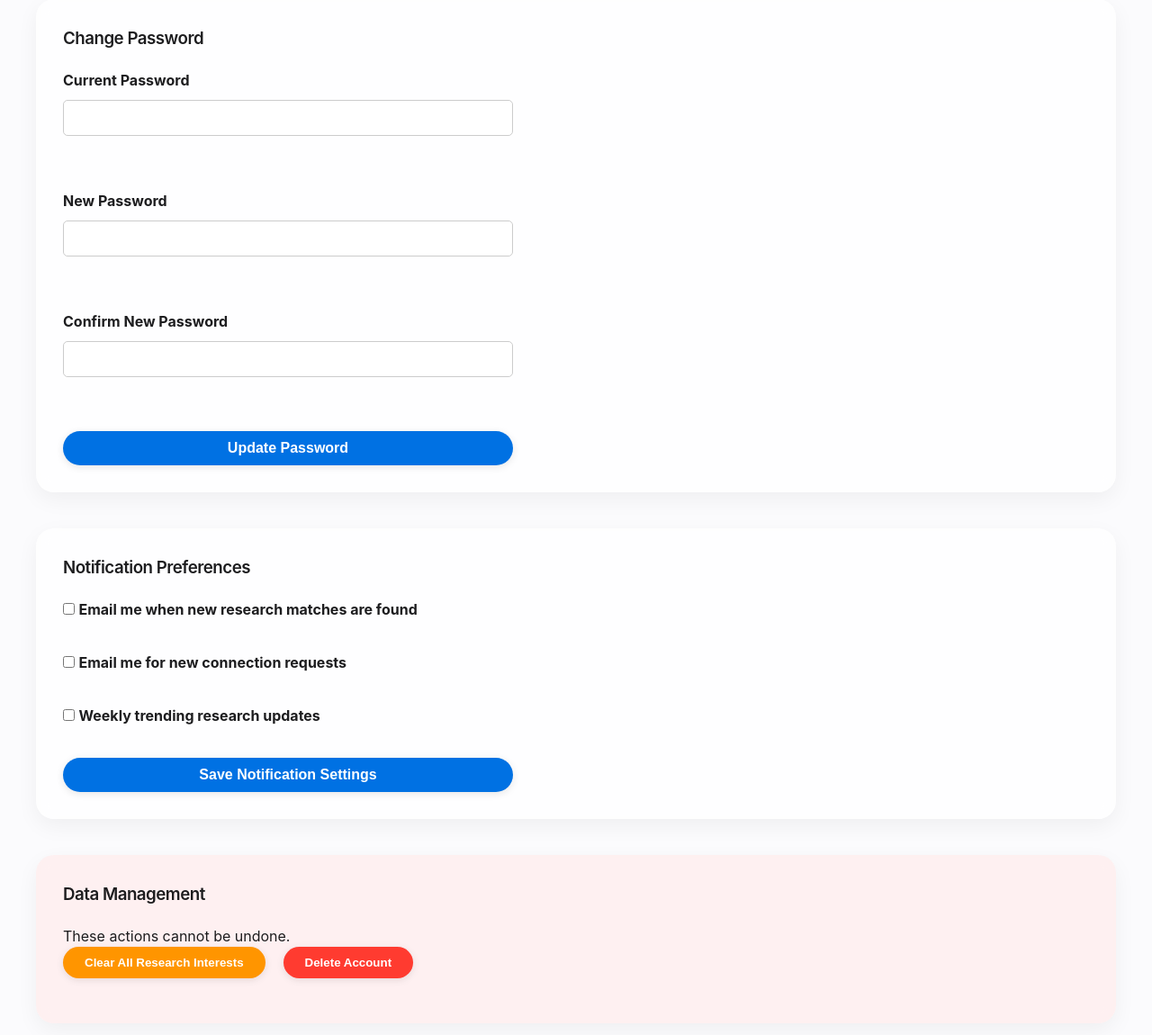
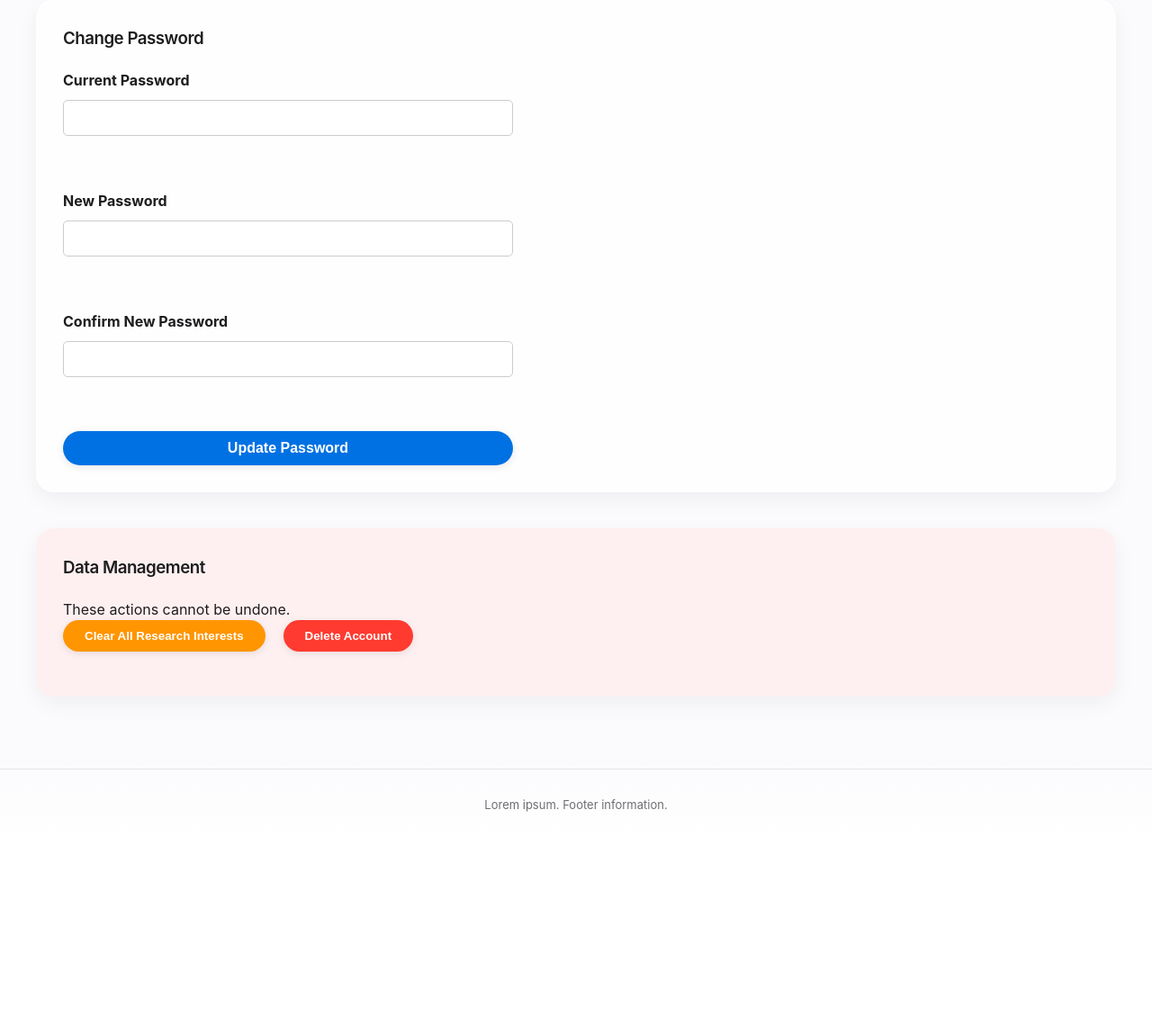
Before and after one commit to spuddydev/CITS3403_Group_Project, a Flask app: template templates/settings.html in a window 1280 px wide. Shown: the part 757-1907 px from the top of the page at 90% size. After the commit the page ends 1659 px from the top, so only its background shows below. Run offline with Flask 3, Linux system fonts and the light colour scheme; the template is opened without the code that fills it, so the values that code supplies are empty.

Commit message:
Removed Notifications from Settings

```diff
--- a/templates/settings.html
+++ b/templates/settings.html
@@ -49,28 +49,6 @@
         </form>
     </div>
 
-    <div class="glass-card" style="margin-top: 30px;">
-        <h3>Notification Preferences</h3>
-        <form action="/settings/notifications" method="POST">
-            <div style="margin-bottom: 15px;">
-                <input type="checkbox" id="new_matches" name="new_matches" >
-                <label for="new_matches">Email me when new research matches are found</label>
-            </div>
-
-            <div style="margin-bottom: 15px;">
-                <input type="checkbox" id="connection_requests" name="connection_requests">
-                <label for="connection_requests">Email me for new connection requests</label>
-            </div>
-
-            <div style="margin-bottom: 15px;">
-                <input type="checkbox" id="trending_updates" name="trending_updates" >
-                <label for="trending_updates">Weekly trending research updates</label>
-            </div>
-
-            <button type="submit" class="btn">Save Notification Settings</button>
-        </form>
-    </div>
-
     <div class="glass-card" style="margin-top: 30px; background-color: rgba(255, 235, 235, 0.7);">
         <h3>Data Management</h3>
         <p>These actions cannot be undone.</p>
```
